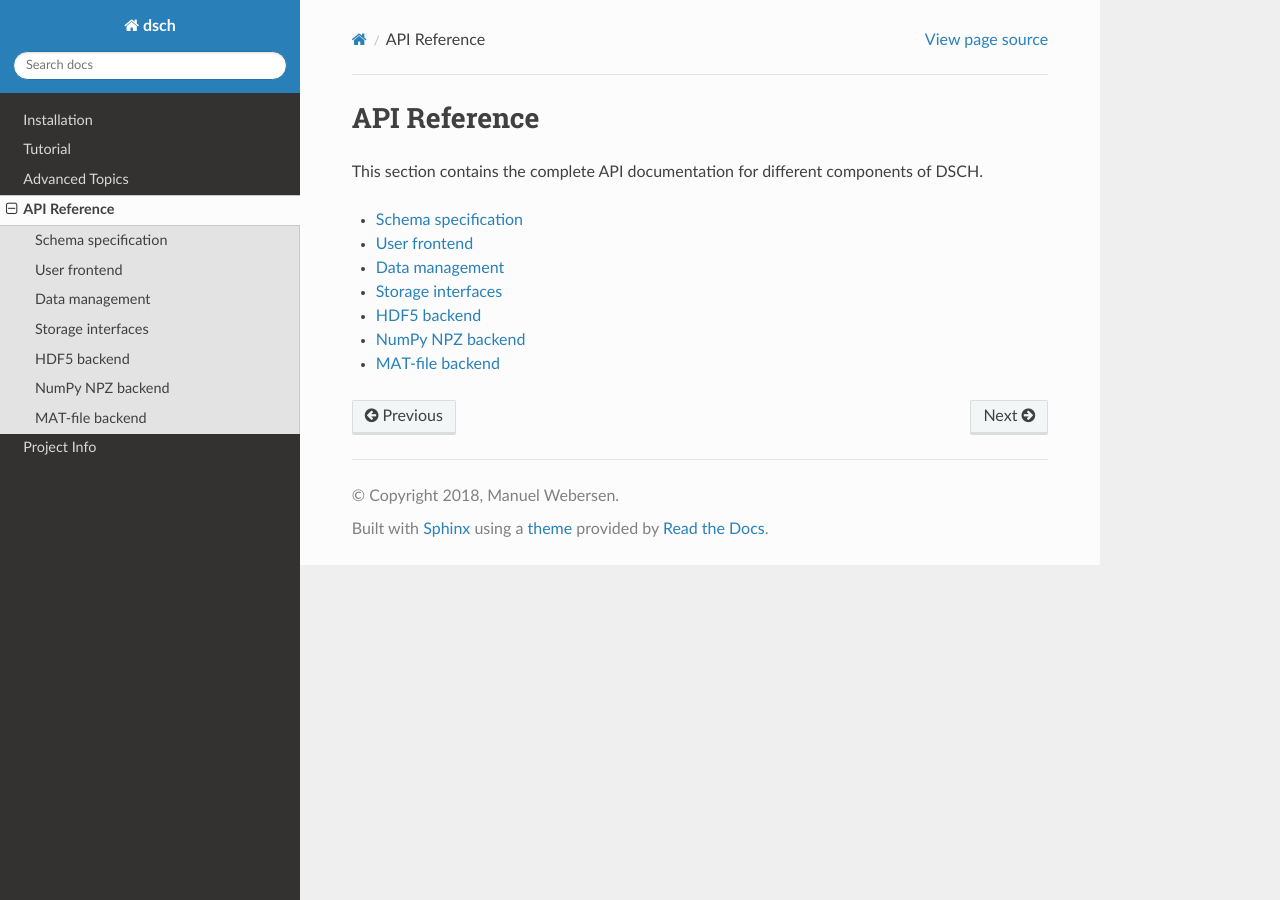
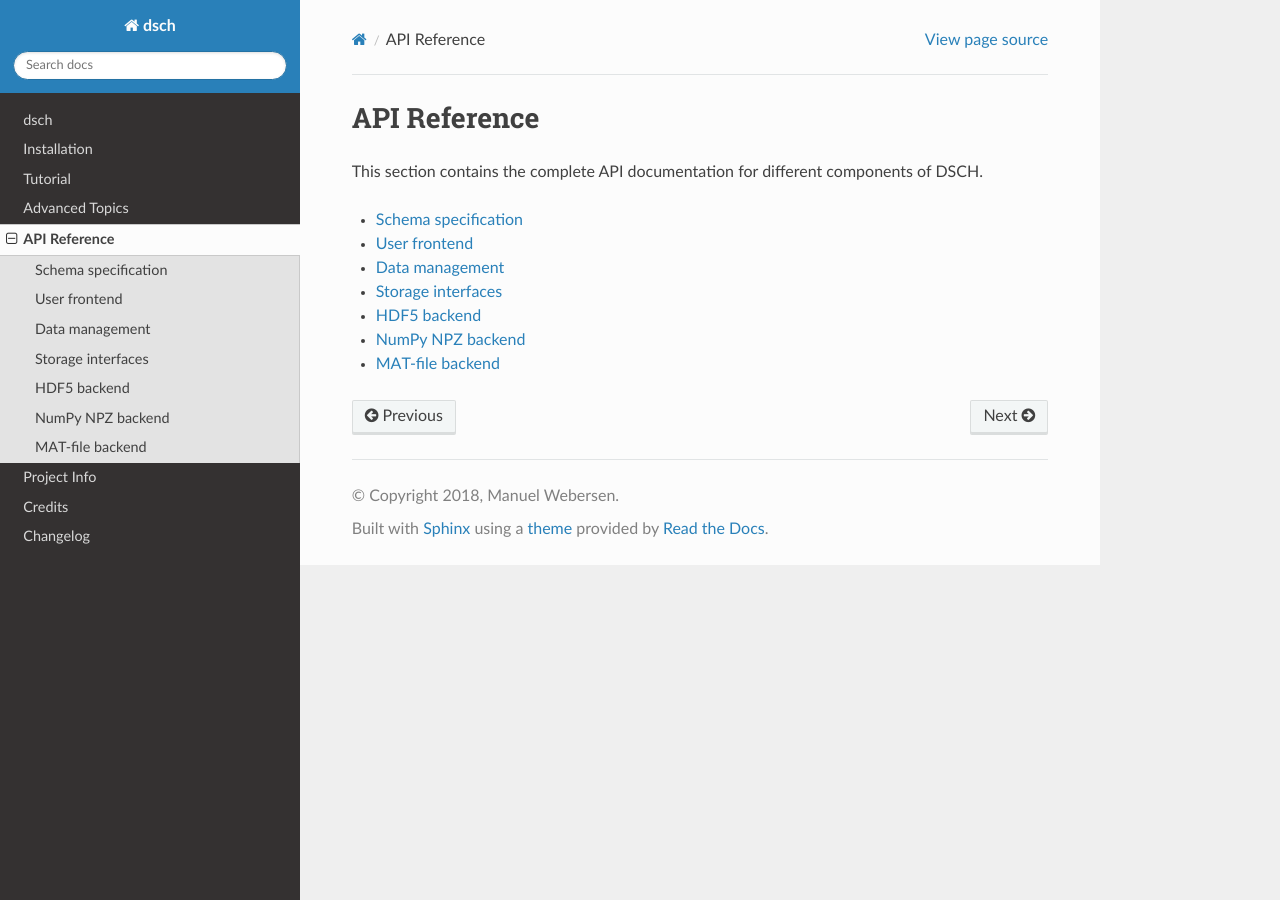
Before and after one commit to emtpb/dsch, a Sphinx documentation site: the page built from docs/api.rst, in a window 1280 px wide. Built offline with Sphinx 7.4.7 and the Read the Docs theme 2.0.0, drawn with Linux system fonts in a browser that asks for light colours; formulas are drawn with MathJax 3.

Commit message:
Add authors, changelog and readme to docs.

```diff
--- /dev/null
+++ b/docs/authors.rst
@@ -0,0 +1 @@
+.. include:: ../AUTHORS.rst
--- /dev/null
+++ b/docs/changelog.rst
@@ -0,0 +1 @@
+.. include:: ../CHANGELOG.rst
--- a/docs/index.rst
+++ b/docs/index.rst
@@ -15,11 +15,14 @@ Contents
 .. toctree::
    :maxdepth: 2
 
+   readme
    installation
    tutorial
    advanced
    api
    project
+   authors
+   changelog
 
 
 Indices and tables
--- /dev/null
+++ b/docs/readme.rst
@@ -0,0 +1 @@
+.. include:: ../README.rst
```
Also changed, not shown: other parts of docs/index.rst (+1 -0 lines).
